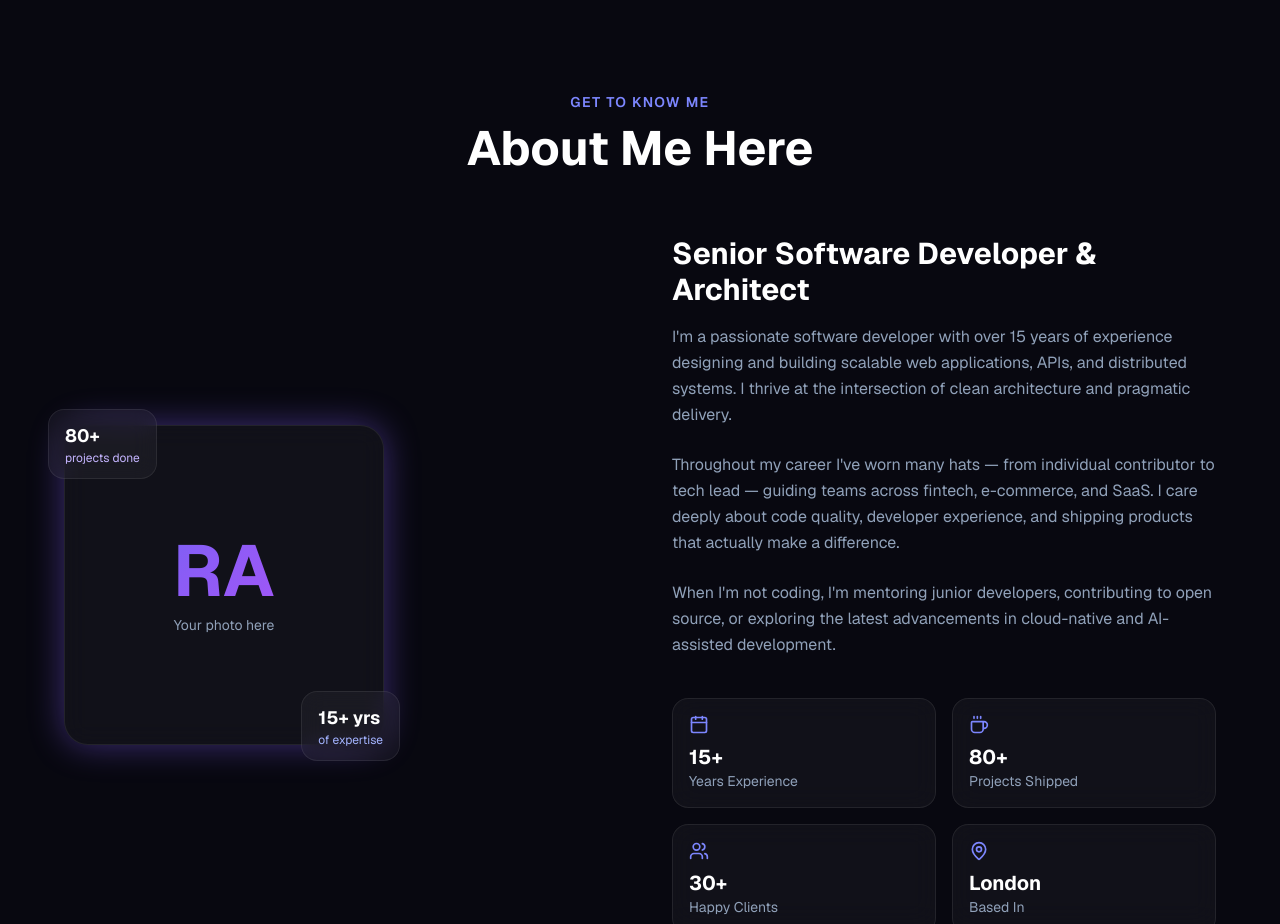
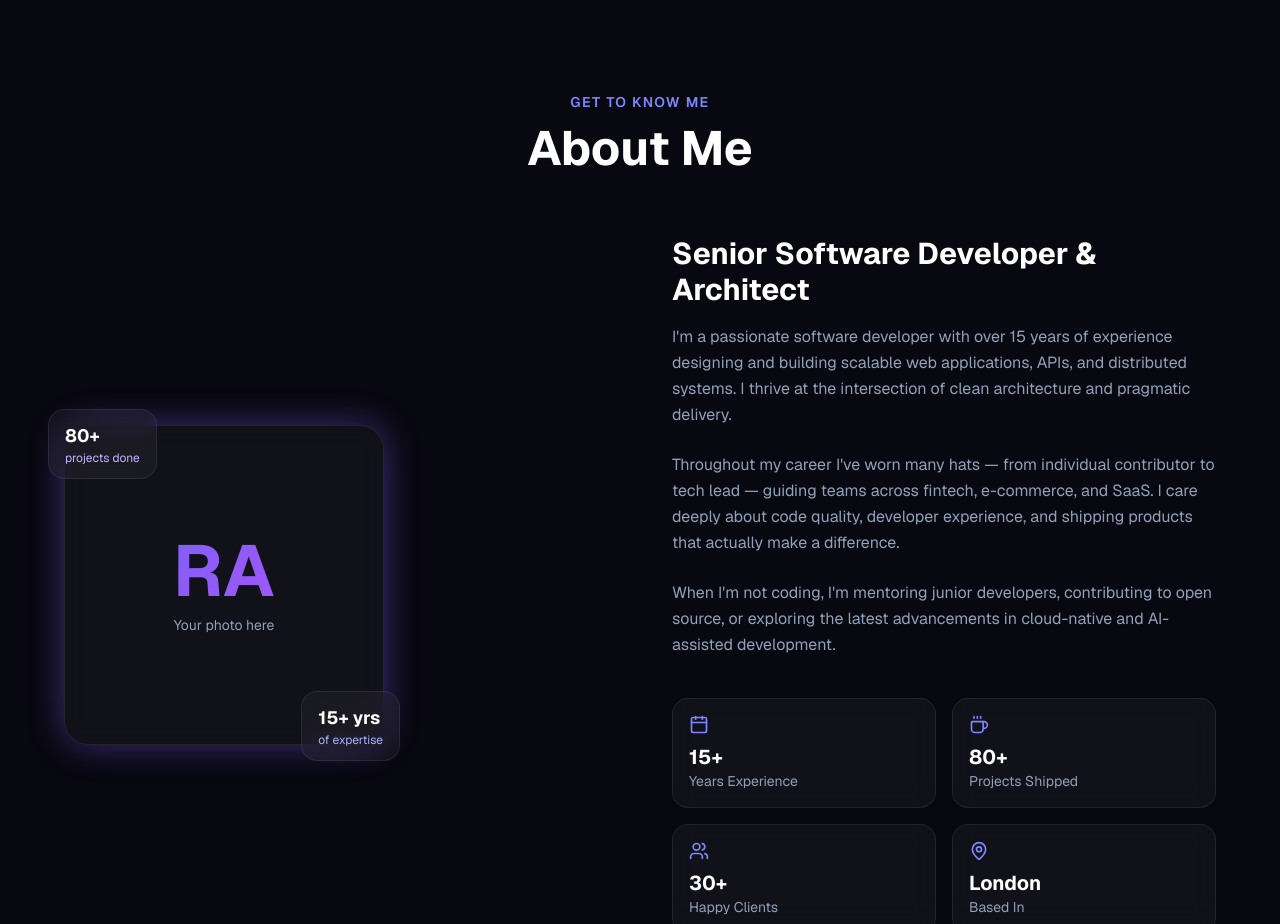
Before and after one commit to khassanmahmud/biodata, a Next.js app: page / in a window 1280 px wide. Shown: the part 820-1744 px from the top of the page. Built offline with nearby package versions, Linux system fonts and the light colour scheme.

Commit message:
Update heading text in About component

```diff
--- a/src/components/About.tsx
+++ b/src/components/About.tsx
@@ -40,7 +40,7 @@ export default function About() {
             Get to know me
           </p>
           <h2 className="text-4xl sm:text-5xl font-bold text-white">
-            About Me Here
+            About Me
           </h2>
         </div>
 
```
